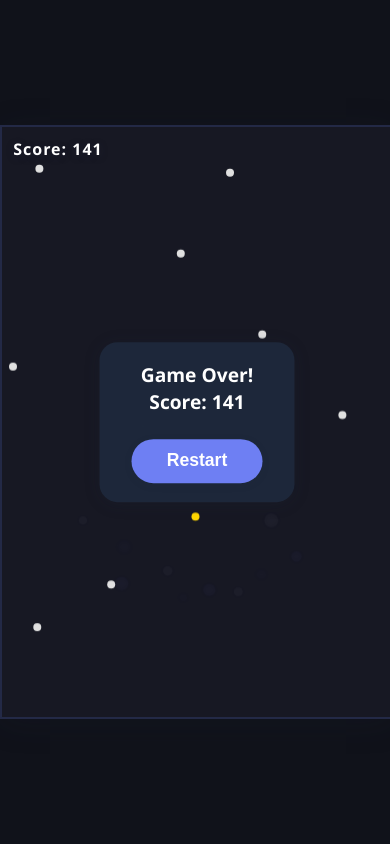
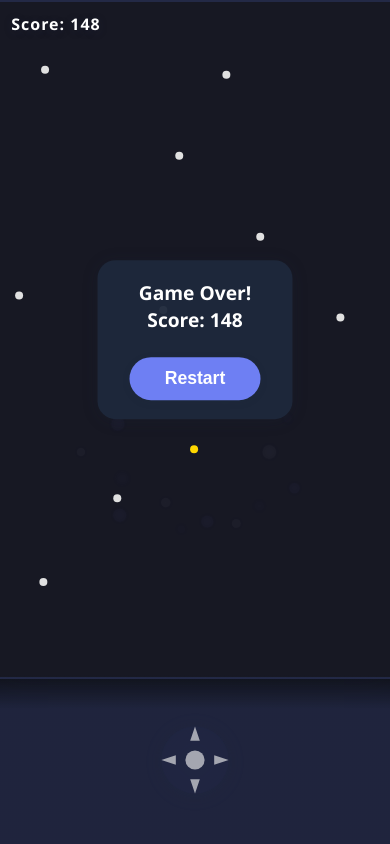
Before and after one commit to minuhappy/vibe-playground, a plain HTML site: page sky-evader/index.html in a window 390 px wide. Drawn offline with Linux system fonts and the light colour scheme.

Commit message:
속도조절

```diff
--- a/sky-evader/index.html
+++ b/sky-evader/index.html
@@ -85,7 +85,7 @@
     @media (max-width: 600px) {
       #game-container {
         max-width: 100vw;
-        height: 70vh;
+        height: 80vh;
         border-radius: 0;
       }
       #game-over {
@@ -96,6 +96,59 @@
         font-size: 1rem;
         left: 0.7rem;
         top: 0.7rem;
+      }
+    }
+    @media (max-width: 600px) {
+      body {
+        flex-direction: column;
+        justify-content: flex-start;
+        height: 100vh;
+        overflow: hidden;
+      }
+      #game-container {
+        max-width: 100vw;
+        width: 100vw;
+        height: 80vh;
+        max-height: none;
+        border-radius: 0;
+        margin: 0;
+        position: relative;
+        top: 0;
+      }
+      #control-area {
+        display: block;
+        width: 100vw;
+        height: 20vh;
+        background: transparent;
+        position: fixed;
+        left: 0;
+        bottom: 0;
+        z-index: 100;
+      }
+    }
+    #control-area {
+      display: none;
+    }
+    @media (max-width: 600px) {
+      #control-area {
+        display: flex;
+        align-items: center;
+        justify-content: center;
+        width: 100vw;
+        height: 20vh;
+        background: linear-gradient(to top, #232946cc 80%, transparent 100%);
+        position: fixed;
+        left: 0;
+        bottom: 0;
+        z-index: 100;
+      }
+      .joystick-svg {
+        width: 96px;
+        height: 96px;
+        opacity: 0.7;
+        user-select: none;
+        pointer-events: none;
+        filter: drop-shadow(0 2px 8px #23294688);
       }
     }
   </style>
@@ -111,6 +164,21 @@
       <span id="final-score"></span>
       <button id="restart-btn">Restart</button>
     </div>
+  </div>
+  <div id="control-area">
+    <svg class="joystick-svg" width="100" height="100" viewBox="0 0 80 80">
+      <circle cx="40" cy="40" r="28" fill="#232946" fill-opacity="0.7" />
+      <!-- 위쪽 화살표 -->
+      <polygon points="40,12 36,24 44,24" fill="#fff" fill-opacity="0.85"/>
+      <!-- 아래쪽 화살표 -->
+      <polygon points="40,68 36,56 44,56" fill="#fff" fill-opacity="0.85"/>
+      <!-- 왼쪽 화살표 -->
+      <polygon points="12,40 24,36 24,44" fill="#fff" fill-opacity="0.85"/>
+      <!-- 오른쪽 화살표 -->
+      <polygon points="68,40 56,36 56,44" fill="#fff" fill-opacity="0.85"/>
+      <!-- 중앙 동그라미 -->
+      <circle cx="40" cy="40" r="8" fill="#fff" fill-opacity="0.85"/>
+    </svg>
   </div>
   <script>
     const canvas = document.getElementById('game-canvas');
```
